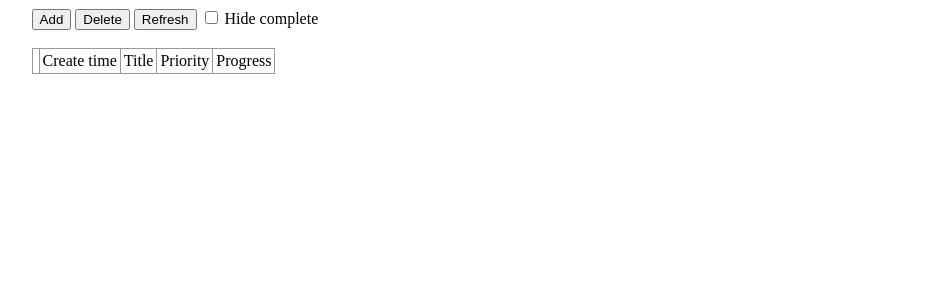
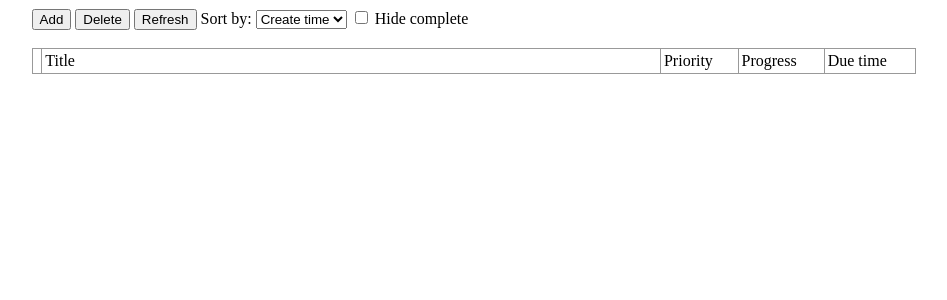
Before and after one commit to zhouer/sagenote, a Python web app: template templates/shownotes.html in a window 1280 px wide. Shown: the top 300 px of the page, without its empty margins (166-1113 px from the left). Run offline with Jinja, Linux system fonts and the light colour scheme; the template is opened without the code that fills it, so the values that code supplies are empty; some libraries are stand-ins or nearby versions.

Commit message:
* Use select/option for priority and progress  * Use select/option for sort method  * Hide create time, show due time  * Adjust table position and column width

```diff
--- a/static/shownotes.js
+++ b/static/shownotes.js
@@ -1,28 +1,48 @@
-var sort_method = undefined;
-
 function appendNote(note)
 {
-	s = "<tr id='" + note.key + "'>" +
-	    "<td><input type='checkbox' name='keys[]' value='" + note.key + "'></td>" +
-	    "<td>" + note.create_time + "</td>" +
-	    "<td>" + note.title + "</td>" +
-	    "<td class='priority_field'>" + note.priority + "</td>" +
-	    "<td class='progress_field'>" + note.progress + "</td>" +
-	    "</tr>";
-	$("#tasksTable").append(s);
+	var s = "<tr id='" + note.key + "'>" +
+	            "<td><input type='checkbox' name='keys[]' value='" + note.key + "'></td>" +
+	            "<td class='title_field'>" + note.title + "</td>" +
+	            "<td class='priority_field'></td>" +
+	            "<td class='progress_field'></td>" +
+	            "<td class='due_time_field'>" + note.due_time + "</td>" +
+	        "</tr>";
+
+	var trnode = $(s);
+
+	var priority_node = trnode.children("td.priority_field")[0];
+	var select = "<select class='priority'>";
+	for(var i = 0; i <= 10; i++) {
+		if (note.priority == i) {
+			select += "<option value='" + i + "' selected>" + i + "</option>";
+		} else {
+			select += "<option value='" + i + "'>" + i + "</option>";
+		}
+	}
+	select += "</select>";
+	priority_node.innerHTML = select;
+
+	var progress_node = trnode.children("td.progress_field")[0];
+	select = "<select class='progress'>";
+	for(var i = 0; i <= 100; i += 10) {
+		if (note.progress == i) {
+			select += "<option value='" + i + "' selected>" + i + "%</option>";
+		} else {
+			select += "<option value='" + i + "'>" + i + "%</option>";
+		}
+	}
+	select += "</select>";
+	progress_node.innerHTML = select;
+
+	$("#tasksTable").append(trnode);
 }
 
 function refresh()
 {
 	url = '/rpc?action=read';
 
-	if (sort_method != undefined) {
-		url += '&sort=' + sort_method;
-	}
-
-	if ($("#hide_complete").attr('checked')) {
-		url += '&hide_complete=true';
-	}
+	url += '&sort=' + $("#sort_method").attr('value');
+	url += '&hide_complete=' + $("#hide_complete").attr('checked');
 
 	$.get(url, function(data) {
 		$("#tasksTable").children().remove();
@@ -30,8 +50,8 @@ function refresh()
 			appendNote(data.notes[key]);
 		}
 
-		$(".priority_field").bind('click', update_priority);
-		$(".progress_field").bind('click', update_progress);
+		$("select.priority").bind('change', update_priority);
+		$("select.progress").bind('change', update_progress);
 	});
 }
 
@@ -46,12 +66,6 @@ function deleteSelected()
 	});
 }
 
-function setSortMethod()
-{
-	sort_method = $(this).attr('id');
-	refresh();
-}
-
 function addNote()
 {
 	tmp = window.prompt("Title of new note", "");
@@ -63,22 +77,18 @@ function addNote()
 
 function update_priority()
 {
-	key = $(this).parent().attr('id');
-	tmp = window.prompt("Please input new priority", $(this).text());
-	if (tmp) {
-		url = "/rpc?action=update&key=" + key + "&priority=" + tmp;
-		$.get(url, refresh);
-	}
+	var key = $(this).parent().parent().attr('id');
+	var priority = $(this).attr('value');
+	var url = "/rpc?action=update&key=" + key + "&priority=" + priority;
+	$.get(url, refresh);
 }
 
 function update_progress()
 {
-	key = $(this).parent().attr('id');
-	tmp = window.prompt("Please input new progress", $(this).text());
-	if (tmp) {
-		url = "/rpc?action=update&key=" + key + "&progress=" + tmp;
-		$.get(url, refresh);
-	}
+	var key = $(this).parent().parent().attr('id');
+	var progress = $(this).attr('value');
+	var url = "/rpc?action=update&key=" + key + "&progress=" + progress;
+	$.get(url, refresh);
 }
 
 $(document).ready(function() {
@@ -86,12 +96,8 @@ $(document).ready(function() {
 	$("#delete").bind('click', deleteSelected);
 	$("#refresh").bind('click', refresh);
 
+	$("#sort_method").bind('change', refresh)
 	$("#hide_complete").bind('change', refresh)
-
-	$("#create_time").bind('click', setSortMethod);
-	$("#title").bind('click', setSortMethod);
-	$("#priority").bind('click', setSortMethod);
-	$("#progress").bind('click', setSortMethod);
 
 	refresh();
 });
--- a/static/styles.css
+++ b/static/styles.css
@@ -1,13 +1,11 @@
 #center {
 	margin-left: 15%;
 	margin-right: 15%;
-}
-
-.clickable {
-	cursor: pointer;
+	width: 70%;
 }
 
 table {
+	width: 100%;
 	border-collapse: collapse;
 }
 
@@ -15,3 +13,7 @@ td {
 	border: 1px solid #999;
 	padding: 3px;
 }
+
+td#title {
+	width: 70%;
+}
--- a/templates/shownotes.html
+++ b/templates/shownotes.html
@@ -13,6 +13,15 @@
 		<input type="button" id="delete" value="Delete">
 		<input type="button" id="refresh" value="Refresh">
 
+		Sort by:
+		<select id="sort_method">
+			<option value="create_time">Create time</option>
+			<option value="title">title</option>
+			<option value="priority">priority</option>
+			<option value="progress">progress</option>
+			<option value="due_time">Due time</option>
+		</select>
+
 		<input type="checkbox" id="hide_complete">
 		Hide complete
 
@@ -21,10 +30,10 @@
 			<thead>
 				<tr>
 					<td></td>
-					<td id="create_time" class="clickable">Create time</td>
-					<td id="title" class="clickable">Title</td>
-					<td id="priority" class="clickable">Priority</td>
-					<td id="progress" class="clickable">Progress</td>
+					<td id="title">Title</td>
+					<td id="priority">Priority</td>
+					<td id="progress">Progress</td>
+					<td id="due_time">Due time</td>
 				</tr>
 			</thead>
 			<tbody id="tasksTable">
--- a/view/shownotes.py
+++ b/view/shownotes.py
@@ -53,7 +53,8 @@ class RpcHandler(webapp.RequestHandler):
             hide_complete = params.get('hide_complete', 'false').upper() == 'TRUE'
 
             sort_method = params.get('sort', 'create_time')
-            if sort_method in ('create_time', 'title', 'priority', 'progress'):
+            if sort_method in ('create_time', 'due_time',
+                               'title', 'priority', 'progress'):
                 query.order(sort_method)
 
             notes = {'notes': []}
@@ -64,6 +65,7 @@ class RpcHandler(webapp.RequestHandler):
                           'title': note.title,
                           'priority': note.priority,
                           'progress': note.progress,
+                          'due_time': str(note.due_time),
                         }
                     notes['notes'].append(d)
 
```
